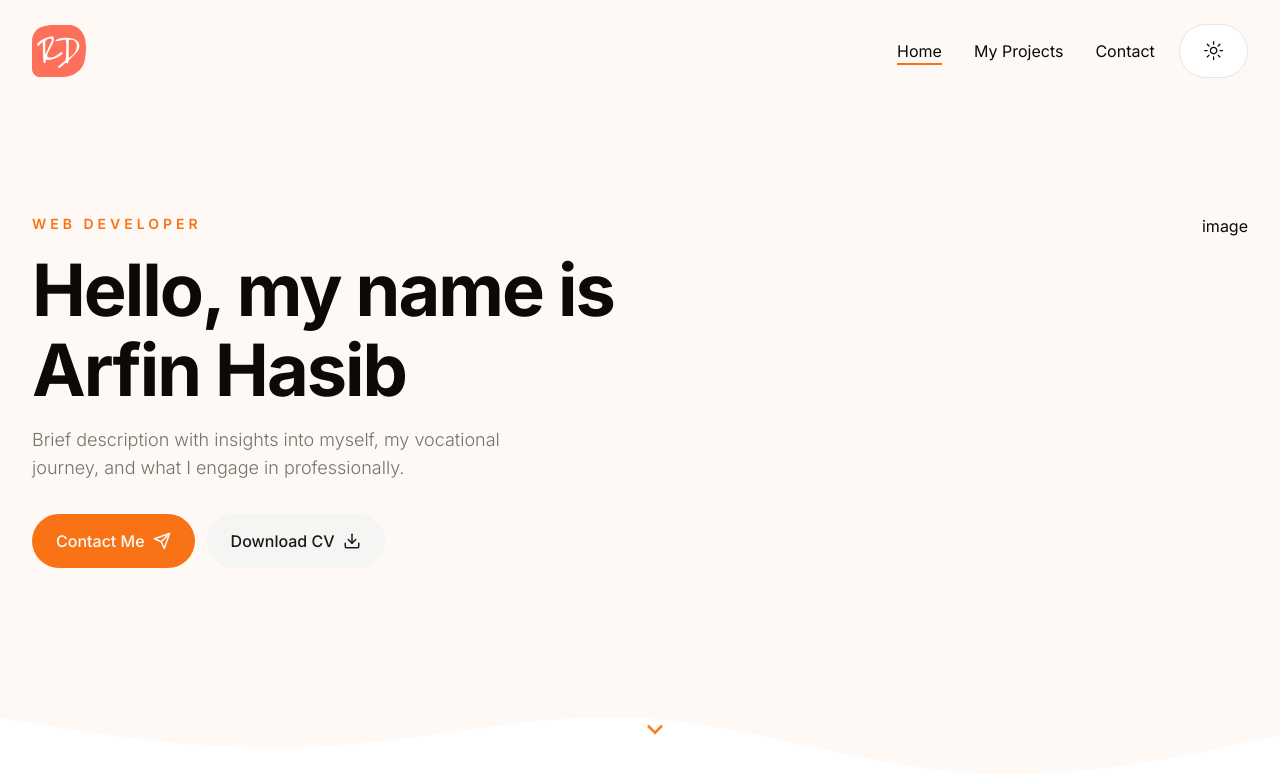
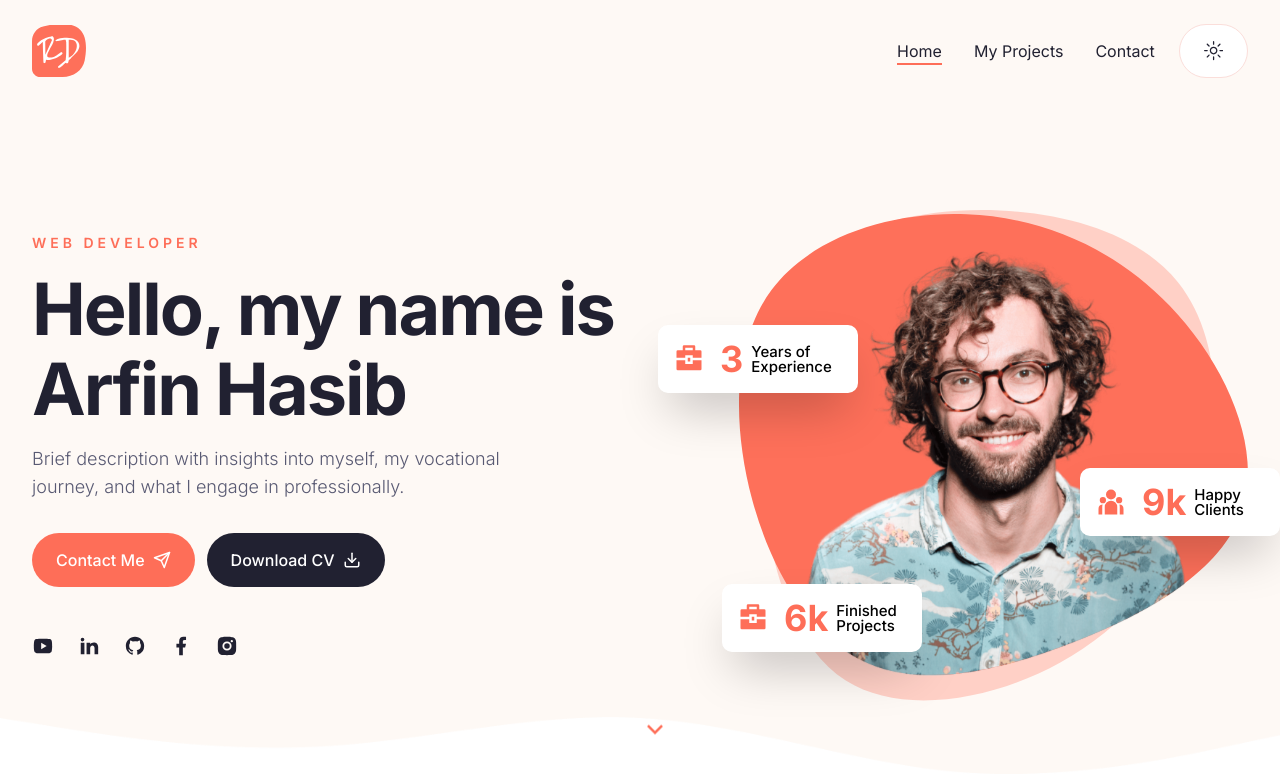
Before and after one commit to ArfinHasib/portfolio-3.0, a Next.js app: page / in a window 1280 px wide. Shown: the top 774 px of the page. Built offline with nearby package versions, Linux system fonts and the light colour scheme.

Commit message:
Css Variables and hero image and badge

```diff
--- a/app/globals.css
+++ b/app/globals.css
@@ -6,47 +6,49 @@
    @layer base {
       :root {
          --background: 0 0% 100%;
-         --foreground: 20 14.3% 4.1%;
+         --foreground: 240 19% 16%;
          --card: 0 0% 100%;
-         --card-foreground: 20 14.3% 4.1%;
+         --card-foreground: 240 19% 16%;
          --popover: 0 0% 100%;
          --popover-foreground: 20 14.3% 4.1%;
-         --primary: 24.6 95% 53.1%;
-         --primary-foreground: 60 9.1% 97.8%;
-         --secondary: 60 4.8% 95.9%;
-         --secondary-foreground: 24 9.8% 10%;
+         --primary: 8 99% 67%;
+         --primary-foreground: 300 0% 100%;
+         --secondary: 240 19% 16%;
+         --secondary-foreground: 300 0% 100%;
+         --tertiary: 27 82% 98%;
          --muted: 60 4.8% 95.9%;
-         --muted-foreground: 25 5.3% 44.7%;
-         --accent: 60 4.8% 95.9%;
+         --muted-foreground: 237 13% 40%;
+         --accent: 237 9% 96%;
          --accent-foreground: 24 9.8% 10%;
          --destructive: 0 84.2% 60.2%;
          --destructive-foreground: 60 9.1% 97.8%;
-         --border: 20 5.9% 90%;
-         --input: 20 5.9% 90%;
-         --ring: 24.6 95% 53.1%;
+         --border: 8 82% 92%;
+         --input: 8 82% 92%;
+         --ring: 9 99% 67%;
          --radius: 0.5rem;
       }
 
       .dark {
-         --background: 20 14.3% 4.1%;
+         --background: 237 22% 20%;
          --foreground: 60 9.1% 97.8%;
-         --card: 20 14.3% 4.1%;
-         --card-foreground: 60 9.1% 97.8%;
+         --card: 240 19% 16%;
+         --card-foreground: 300 0% 100%;
          --popover: 20 14.3% 4.1%;
          --popover-foreground: 60 9.1% 97.8%;
-         --primary: 20.5 90.2% 48.2%;
-         --primary-foreground: 60 9.1% 97.8%;
-         --secondary: 12 6.5% 15.1%;
-         --secondary-foreground: 60 9.1% 97.8%;
+         --primary: 8 99% 67%;
+         --primary-foreground: 300 0% 100%;
+         --secondary: 240 19% 16%;
+         --tertiary: 237 22% 20%;
+         --secondary-foreground: 300 0% 100%;
          --muted: 12 6.5% 15.1%;
-         --muted-foreground: 24 5.4% 63.9%;
-         --accent: 12 6.5% 15.1%;
-         --accent-foreground: 60 9.1% 97.8%;
+         --muted-foreground: 237 13% 63%;
+         --accent: 240 19% 16%;
+         --accent-foreground: 300 0% 100%;
          --destructive: 0 72.2% 50.6%;
          --destructive-foreground: 60 9.1% 97.8%;
-         --border: 12 6.5% 15.1%;
-         --input: 12 6.5% 15.1%;
-         --ring: 20.5 90.2% 48.2%;
+         --border: 237 22% 23%;
+         --input: 237 22% 23%;
+         --ring: 8 99% 67%;
       }
    }
 }
@@ -67,3 +69,7 @@
 .subtitle {
    @apply text-muted-foreground text-lg mb-8 font-light;
 }
+
+.badge {
+   @apply z-10 w-[200px] h-[68px] bg-white dark:backdrop-blur-[44px] shadow-2xl p-4 rounded-[10px] flex items-center gap-x-4;
+}
--- a/components/Badge.jsx
+++ b/components/Badge.jsx
@@ -1,7 +1,32 @@
-import React from 'react';
+'use client';
+import CountUp from 'react-countup';
 
-const Badge = () => {
-   return <div>Badge</div>;
+const Badge = ({
+   containerStyles,
+   icon,
+   endCountNum,
+   endCountText,
+   badgeText,
+}) => {
+   return (
+      <div className={`badge ${containerStyles}`}>
+         <div className='text-3xl text-primary'>{icon}</div>
+         <div className='flex items-center gap-x-2'>
+            <div className='text-4xl leading-none font-bold text-primary'>
+               <CountUp
+                  end={endCountNum}
+                  delay={1}
+                  duration={4}
+                  className='text-4xl'
+               />
+               {endCountText}
+            </div>
+            <div className='max-w-[70px] leading-none text-[15px] font-medium text-black'>
+               {badgeText}
+            </div>
+         </div>
+      </div>
+   );
 };
 
 export default Badge;
--- a/components/DevImg.jsx
+++ b/components/DevImg.jsx
@@ -1,7 +1,11 @@
-import React from 'react';
+import Image from 'next/image';
 
-const DevImg = () => {
-   return <div>DevImg</div>;
+const DevImg = ({ containerStyles, imgSrc }) => {
+   return (
+      <div className={`${containerStyles}`}>
+         <Image src={imgSrc} fill priority alt='' />
+      </div>
+   );
 };
 
 export default DevImg;
--- a/components/Hero.jsx
+++ b/components/Hero.jsx
@@ -40,9 +40,43 @@
                         Download CV <Download size={18} />
                      </Button>
                   </div>
+                  {/* Socials */}
+                  <Socials
+                     containerStyles='flex gap-x-6 mx-auto xl:mx-0'
+                     iconStyles='text-foreground text-[22px] hover:text-primary transition-all'
+                  />
                </div>
                {/* image */}
-               <div className='hidden xl:flex relative'>image</div>
+               <div className='hidden xl:flex relative'>
+                  {/* Badge 1 */}
+                  <Badge
+                     containerStyles='absolute top-[24%] left-[-5rem]'
+                     icon={<RiBriefcase4Fill />}
+                     endCountNum={3}
+                     badgeText='Years of Experience'
+                  />
+                  {/* Badge 2 */}
+                  <Badge
+                     containerStyles='absolute top-[80%] -left-[1rem]'
+                     icon={<RiBriefcase4Fill />}
+                     endCountNum={6}
+                     endCountText='k'
+                     badgeText='Finished Projects'
+                  />
+                  {/* Badge 3 */}
+                  <Badge
+                     containerStyles='absolute top-[55%] -right-8'
+                     icon={<RiTeamFill />}
+                     endCountNum={9}
+                     endCountText='k'
+                     badgeText='Happy Clients'
+                  />
+                  <div className='bg-hero_shape2_light dark:bg-hero_shape2_dark w-[500px] h-[500px] bg-no-repeat absolute -top-1 -right-2'></div>
+                  <DevImg
+                     containerStyles='bg-hero_shape w-[510px] h-[462px] bg-no-repeat relative bg-bottom'
+                     imgSrc='/hero/developer.png'
+                  />
+               </div>
             </div>
             {/* icon */}
             <div className='hidden md:flex absolute left-2/4 bottom-44 xl:bottom-12 animate-bounce'>
--- a/components/Socials.jsx
+++ b/components/Socials.jsx
@@ -1,7 +1,50 @@
-import React from 'react';
+'use client';
 
-const Socials = () => {
-   return <div>Socials</div>;
+import {
+   RiYoutubeFill,
+   RiLinkedinFill,
+   RiGithubFill,
+   RiFacebookFill,
+   RiInstagramFill,
+} from 'react-icons/ri';
+
+import Link from 'next/link';
+
+const icons = [
+   {
+      path: '/',
+      name: <RiYoutubeFill />,
+   },
+   {
+      path: '/',
+      name: <RiLinkedinFill />,
+   },
+   {
+      path: '/',
+      name: <RiGithubFill />,
+   },
+   {
+      path: '/',
+      name: <RiFacebookFill />,
+   },
+   {
+      path: '/',
+      name: <RiInstagramFill />,
+   },
+];
+
+const Socials = ({ containerStyles, iconStyles }) => {
+   return (
+      <div className={`${containerStyles}`}>
+         {icons.map((icon, index) => {
+            return (
+               <Link href={icon.path} key={index}>
+                  <div className={`${iconStyles}`}>{icon.name}</div>
+               </Link>
+            );
+         })}
+      </div>
+   );
 };
 
 export default Socials;
--- a/components/ui/button.jsx
+++ b/components/ui/button.jsx
@@ -20,7 +20,7 @@
             link: 'text-primary underline-offset-4 hover:underline',
          },
          size: {
-            default: 'h-[54px] px-6 py-2',
+            default: 'h-[54px] px-6 py-5',
             sm: 'h-9 rounded-md px-3',
             lg: 'h-11 rounded-md px-8',
             icon: 'h-10 w-10',
--- a/tailwind.config.js
+++ b/tailwind.config.js
@@ -29,6 +29,9 @@
             secondary: {
                DEFAULT: 'hsl(var(--secondary))',
                foreground: 'hsl(var(--secondary-foreground))',
+            },
+            tertiary: {
+               DEFAULT: 'hsl(var(--tertiary))',
             },
             destructive: {
                DEFAULT: 'hsl(var(--destructive))',
@@ -72,6 +75,9 @@
          },
          backgroundImage: {
             hero: 'url(/hero/hero-bg.png)',
+            hero_shape: 'url(/hero/shape-1.svg)',
+            hero_shape2_light: 'url(/hero/shape-2-light.svg)',
+            hero_shape2_dark: 'url(/hero/shape-2-dark.svg)',
          },
       },
    },
```
